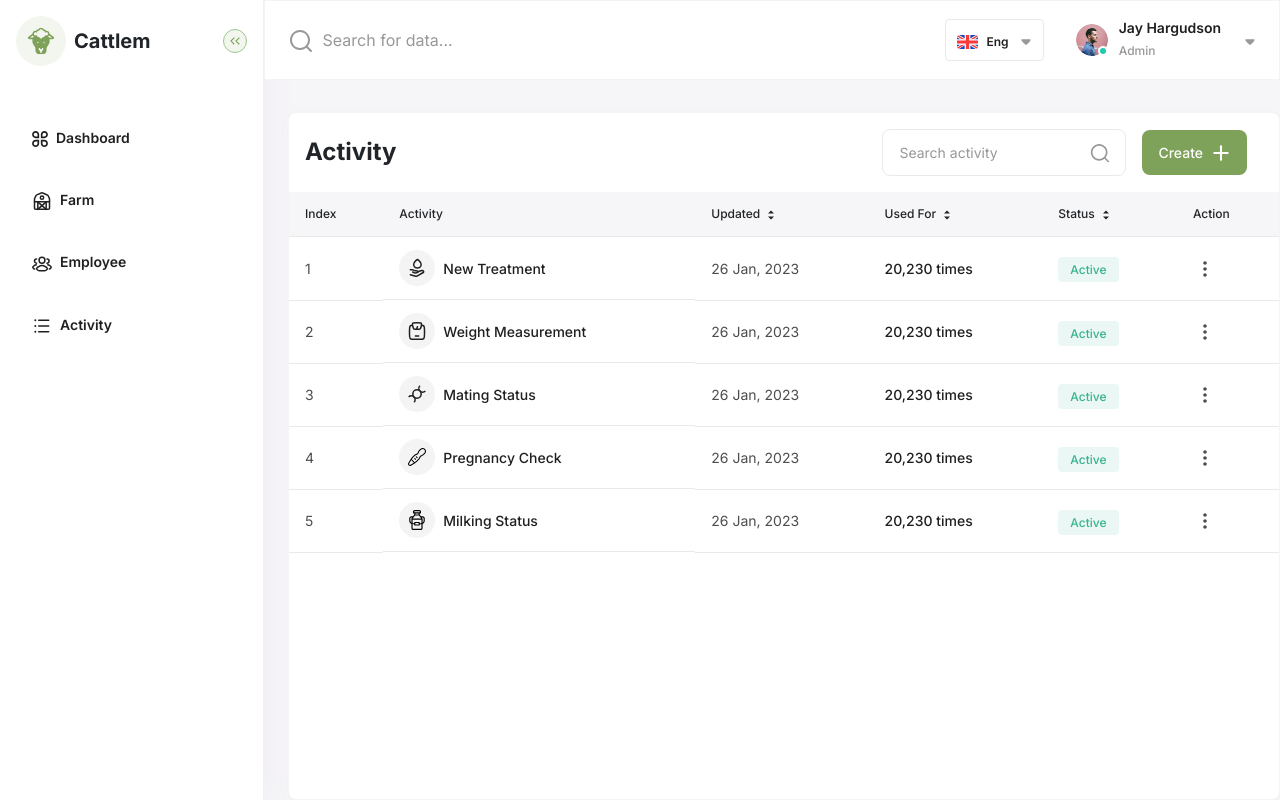
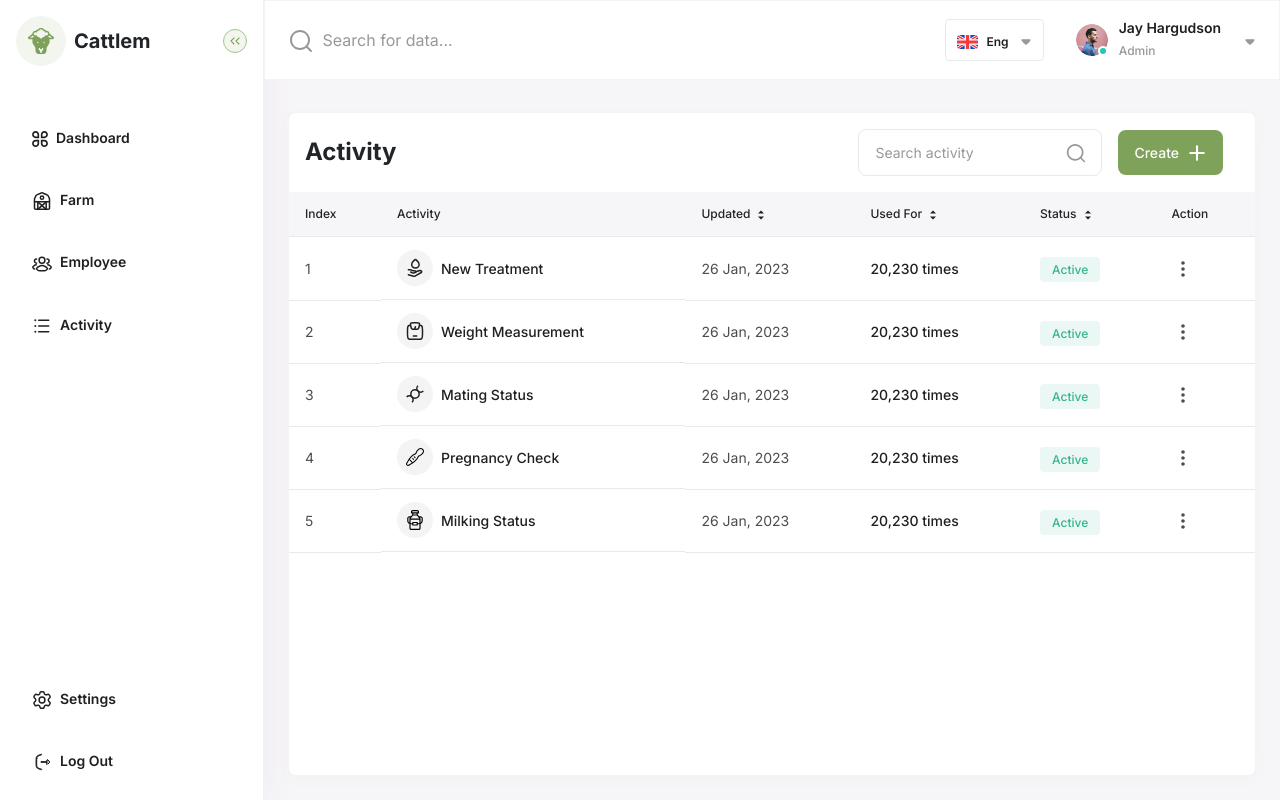
Before and after one commit to alaayasser741/Cattlem-management-Dashboard, a React (Vite) app: page /dashboard in a window 1280 px wide. Built offline with nearby package versions, Linux system fonts and the light colour scheme.

Commit message:
Add new icons and links to the Aside component

```diff
--- a/src/Components/shared/Aside.jsx
+++ b/src/Components/shared/Aside.jsx
@@ -9,6 +9,8 @@ import {
   FarmIcon,
   EmployeeIcon,
   ActivityIcon,
+  SettingIcon,
+  LogoutIcon,
 } from "../../assets/icons/icons";
 
 const Aside = () => {
@@ -16,6 +18,7 @@ const Aside = () => {
 
   return (
     <>
+      <div className={styles.aside__container}>
         <div className={styles.aside__title}>
           <span className={styles.aside__logo}>
             <i>
@@ -56,6 +59,21 @@ const Aside = () => {
             <span>Activity</span>
           </li>
         </ul>
+      </div>
+      <ul className={`${styles.aside__links} ${styles.aside__settings}`}>
+          <li>
+            <i>
+              <SettingIcon />
+            </i>
+            <span>Settings</span>
+          </li>
+          <li>
+            <i>
+              <LogoutIcon />
+            </i>
+            <span>Log Out</span>
+          </li>
+        </ul>
     </>
   );
 };
--- a/src/styles/dashboard.module.css
+++ b/src/styles/dashboard.module.css
@@ -25,6 +25,9 @@
     padding: 1rem;
     box-shadow: 4px 0px 30px 0px rgba(131, 98, 234, 0.05);
     border-inline-end: 1px solid #F0F1F3;
+    display: flex;
+    flex-direction: column;
+    justify-content: space-between;
 }
 
 .dashboard__aside_hide {
@@ -45,7 +48,8 @@
 .dashboard__body {
     grid-area: section;
     background-color: var(--white);
-    margin-inline-start: 1.5rem;
+    margin-inline: 1.5rem;
+    margin-block-end: 1.5rem;
     border-radius: 0.5rem;
     box-shadow: 0px 4px 20px 0px rgba(46, 45, 116, 0.02);
     border: 1px solid #F4F4F4;
@@ -67,7 +71,7 @@
 }
 
 .remove_margin {
-    margin-inline-start: 0 !important;
+    margin-inline: 0 !important;
     margin-block-start: 1.5rem;
 }
 
@@ -90,7 +94,7 @@
     }
 
     .dashboard__body {
-        margin-inline-start: 0;
+        margin-inline: .5rem;
         margin-block-start: 1.5rem;
 
     }
@@ -98,7 +102,7 @@
 
 @media (width > 991px) {
     .dashboard__aside_hide {
-        display: block !important;
+        display: flex !important;
         grid-area: aside;
         background-color: var(--white);
         block-size: 100%;
```
Lines whose indentation alone changed are shown as unchanged.
